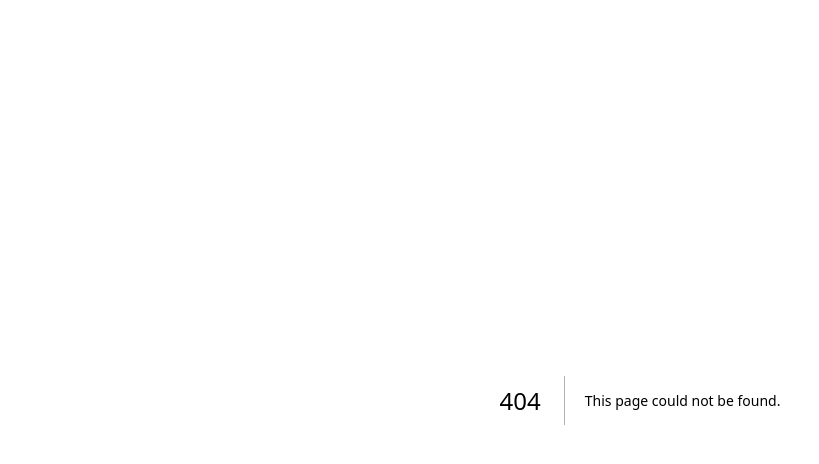
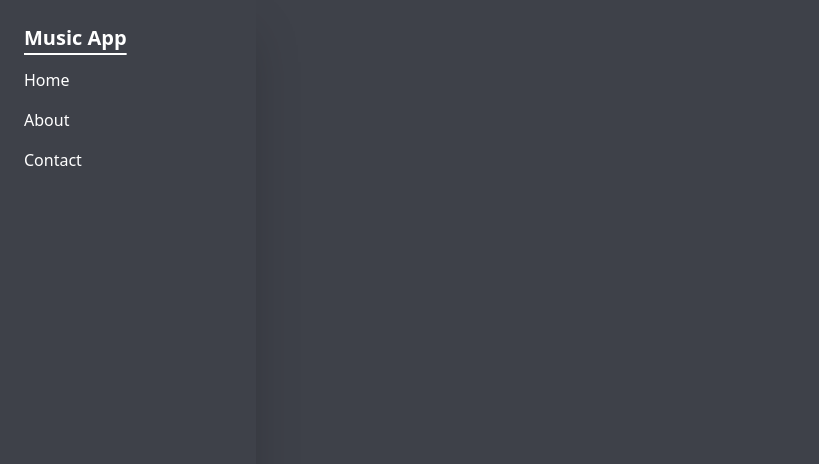
Before and after one commit to EmmettHintz/learn-next, a Next.js app: page /components/Navbar in a window 1280 px wide. Before the commit this address had no page. Shown: the top 464 px of the page, without its empty margins (0-819 px from the left). Built offline with nearby package versions, Linux system fonts and the light colour scheme.

Commit message:
next musicapp learning

```diff
--- /dev/null
+++ b/src/pages/components/Navbar.js
@@ -0,0 +1,42 @@
+import React from "react";
+import Link from "next/link";
+
+const Navbar = () => {
+  return (
+    <nav className="fixed top-0 left-0 h-full w-64 bg-transparent flex flex-col p-6 shadow-2xl">
+      <div className="space-y-4">
+        <Link href="/" passHref>
+          <span className="text-white text-xl font-extrabold mb-6 cursor-pointer underline underline-offset-8 decoration-white font-sans transition-all duration-300 ease-in-out  hover:text-teal-300 hover:decoration-teal-300 hover:scale-110">
+            Music App
+          </span>
+        </Link>
+        <ul className="space-y-4">
+          <li>
+            <Link href="/" passHref>
+              <span className="text-white hover:text-gray-400 cursor-pointer">
+                Home
+              </span>
+            </Link>
+          </li>
+          <li>
+            <Link href="/about" passHref>
+              <span className="text-white hover:text-gray-400 cursor-pointer">
+                About
+              </span>
+            </Link>
+          </li>
+          <li>
+            <Link href="/contact" passHref>
+              <span className="text-white hover:text-gray-400 cursor-pointer">
+                Contact
+              </span>
+            </Link>
+          </li>
+          {/* Add more NavItems as needed */}
+        </ul>
+      </div>
+    </nav>
+  );
+};
+
+export default Navbar;
--- a/src/pages/index.js
+++ b/src/pages/index.js
@@ -1,118 +1,16 @@
-import Image from 'next/image'
-import { Inter } from 'next/font/google'
+import React from 'react';
+import Navbar from './components/Navbar';
 
-const inter = Inter({ subsets: ['latin'] })
+const Home = () => {
+  return (
+    <div className="flex">
+      <Navbar />
+      <main className="ml-64 p-6">
+      <h1 className="text-4xl font-semibold text-white hover:text-red-500 transition duration-300 hover:underline ">Welcome to my Music App</h1>
+        {/* Your page content here */}
+      </main>
+    </div>
+  );
+};
 
-export default function Home() {
-  return (
-    <main
-      className={`flex min-h-screen flex-col items-center justify-between p-24 ${inter.className}`}
-    >
-      <div className="z-10 w-full max-w-5xl items-center justify-between font-mono text-sm lg:flex">
-        <p className="fixed left-0 top-0 flex w-full justify-center border-b border-gray-300 bg-gradient-to-b from-zinc-200 pb-6 pt-8 backdrop-blur-2xl dark:border-neutral-800 dark:bg-zinc-800/30 dark:from-inherit lg:static lg:w-auto lg:rounded-xl lg:border lg:bg-gray-200 lg:p-4 lg:dark:bg-zinc-800/30">
-          Get started by editing&nbsp;
-          <code className="font-mono font-bold">src/pages/index.js</code>
-        </p>
-        <div className="fixed bottom-0 left-0 flex h-48 w-full items-end justify-center bg-gradient-to-t from-white via-white dark:from-black dark:via-black lg:static lg:h-auto lg:w-auto lg:bg-none">
-          <a
-            className="pointer-events-none flex place-items-center gap-2 p-8 lg:pointer-events-auto lg:p-0"
-            href="https://vercel.com?utm_source=create-next-app&utm_medium=default-template-tw&utm_campaign=create-next-app"
-            target="_blank"
-            rel="noopener noreferrer"
-          >
-            By{' '}
-            <Image
-              src="/vercel.svg"
-              alt="Vercel Logo"
-              className="dark:invert"
-              width={100}
-              height={24}
-              priority
-            />
-          </a>
-        </div>
-      </div>
-
-      <div className="relative flex place-items-center before:absolute before:h-[300px] before:w-[480px] before:-translate-x-1/2 before:rounded-full before:bg-gradient-radial before:from-white before:to-transparent before:blur-2xl before:content-[''] after:absolute after:-z-20 after:h-[180px] after:w-[240px] after:translate-x-1/3 after:bg-gradient-conic after:from-sky-200 after:via-blue-200 after:blur-2xl after:content-[''] before:dark:bg-gradient-to-br before:dark:from-transparent before:dark:to-blue-700/10 after:dark:from-sky-900 after:dark:via-[#0141ff]/40 before:lg:h-[360px]">
-        <Image
-          className="relative dark:drop-shadow-[0_0_0.3rem_#ffffff70] dark:invert"
-          src="/next.svg"
-          alt="Next.js Logo"
-          width={180}
-          height={37}
-          priority
-        />
-      </div>
-
-      <div className="mb-32 grid text-center lg:mb-0 lg:grid-cols-4 lg:text-left">
-        <a
-          href="https://nextjs.org/docs?utm_source=create-next-app&utm_medium=default-template-tw&utm_campaign=create-next-app"
-          className="group rounded-lg border border-transparent px-5 py-4 transition-colors hover:border-gray-300 hover:bg-gray-100 hover:dark:border-neutral-700 hover:dark:bg-neutral-800/30"
-          target="_blank"
-          rel="noopener noreferrer"
-        >
-          <h2 className={`mb-3 text-2xl font-semibold`}>
-            Docs{' '}
-            <span className="inline-block transition-transform group-hover:translate-x-1 motion-reduce:transform-none">
-              -&gt;
-            </span>
-          </h2>
-          <p className={`m-0 max-w-[30ch] text-sm opacity-50`}>
-            Find in-depth information about Next.js features and API.
-          </p>
-        </a>
-
-        <a
-          href="https://nextjs.org/learn?utm_source=create-next-app&utm_medium=default-template-tw&utm_campaign=create-next-app"
-          className="group rounded-lg border border-transparent px-5 py-4 transition-colors hover:border-gray-300 hover:bg-gray-100 hover:dark:border-neutral-700 hover:dark:bg-neutral-800/30"
-          target="_blank"
-          rel="noopener noreferrer"
-        >
-          <h2 className={`mb-3 text-2xl font-semibold`}>
-            Learn{' '}
-            <span className="inline-block transition-transform group-hover:translate-x-1 motion-reduce:transform-none">
-              -&gt;
-            </span>
-          </h2>
-          <p className={`m-0 max-w-[30ch] text-sm opacity-50`}>
-            Learn about Next.js in an interactive course with&nbsp;quizzes!
-          </p>
-        </a>
-
-        <a
-          href="https://vercel.com/templates?framework=next.js&utm_source=create-next-app&utm_medium=default-template-tw&utm_campaign=create-next-app"
-          className="group rounded-lg border border-transparent px-5 py-4 transition-colors hover:border-gray-300 hover:bg-gray-100 hover:dark:border-neutral-700 hover:dark:bg-neutral-800/30"
-          target="_blank"
-          rel="noopener noreferrer"
-        >
-          <h2 className={`mb-3 text-2xl font-semibold`}>
-            Templates{' '}
-            <span className="inline-block transition-transform group-hover:translate-x-1 motion-reduce:transform-none">
-              -&gt;
-            </span>
-          </h2>
-          <p className={`m-0 max-w-[30ch] text-sm opacity-50`}>
-            Discover and deploy boilerplate example Next.js&nbsp;projects.
-          </p>
-        </a>
-
-        <a
-          href="https://vercel.com/new?utm_source=create-next-app&utm_medium=default-template-tw&utm_campaign=create-next-app"
-          className="group rounded-lg border border-transparent px-5 py-4 transition-colors hover:border-gray-300 hover:bg-gray-100 hover:dark:border-neutral-700 hover:dark:bg-neutral-800/30"
-          target="_blank"
-          rel="noopener noreferrer"
-        >
-          <h2 className={`mb-3 text-2xl font-semibold`}>
-            Deploy{' '}
-            <span className="inline-block transition-transform group-hover:translate-x-1 motion-reduce:transform-none">
-              -&gt;
-            </span>
-          </h2>
-          <p className={`m-0 max-w-[30ch] text-sm opacity-50`}>
-            Instantly deploy your Next.js site to a shareable URL with Vercel.
-          </p>
-        </a>
-      </div>
-    </main>
-  )
-}
+export default Home;
--- a/src/styles/globals.css
+++ b/src/styles/globals.css
@@ -2,26 +2,7 @@
 @tailwind components;
 @tailwind utilities;
 
-:root {
-  --foreground-rgb: 0, 0, 0;
-  --background-start-rgb: 214, 219, 220;
-  --background-end-rgb: 255, 255, 255;
+
+html{
+  background-color: #3E4149;
 }
-
-@media (prefers-color-scheme: dark) {
-  :root {
-    --foreground-rgb: 255, 255, 255;
-    --background-start-rgb: 0, 0, 0;
-    --background-end-rgb: 0, 0, 0;
-  }
-}
-
-body {
-  color: rgb(var(--foreground-rgb));
-  background: linear-gradient(
-      to bottom,
-      transparent,
-      rgb(var(--background-end-rgb))
-    )
-    rgb(var(--background-start-rgb));
-}
```
